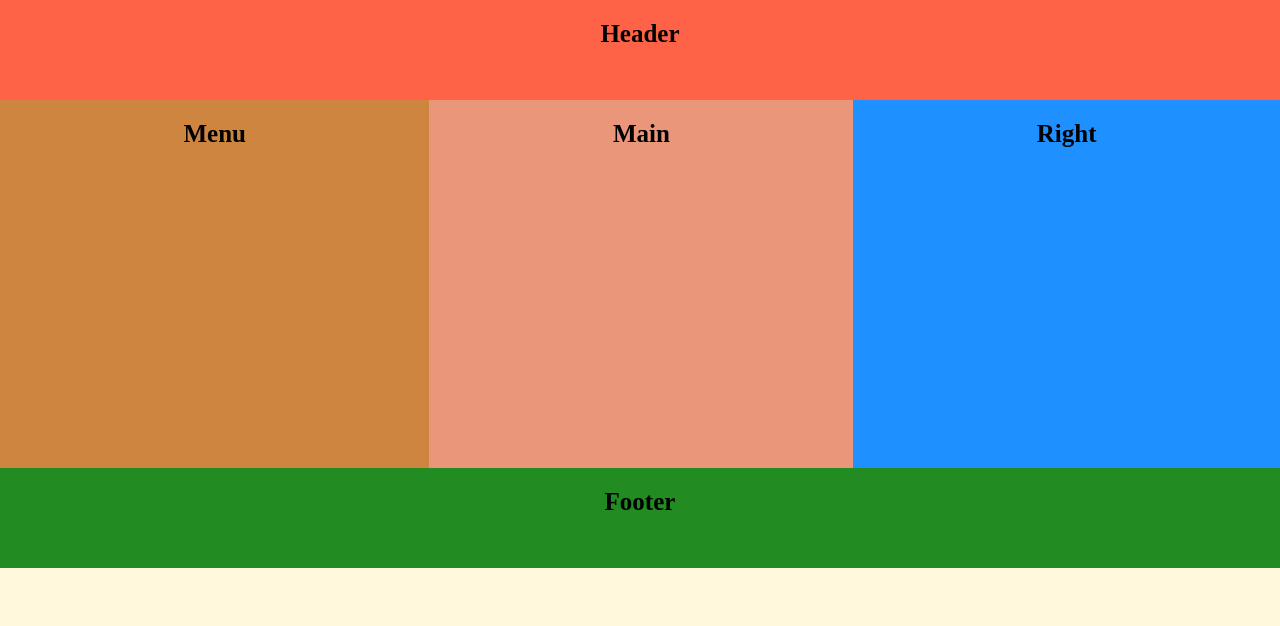
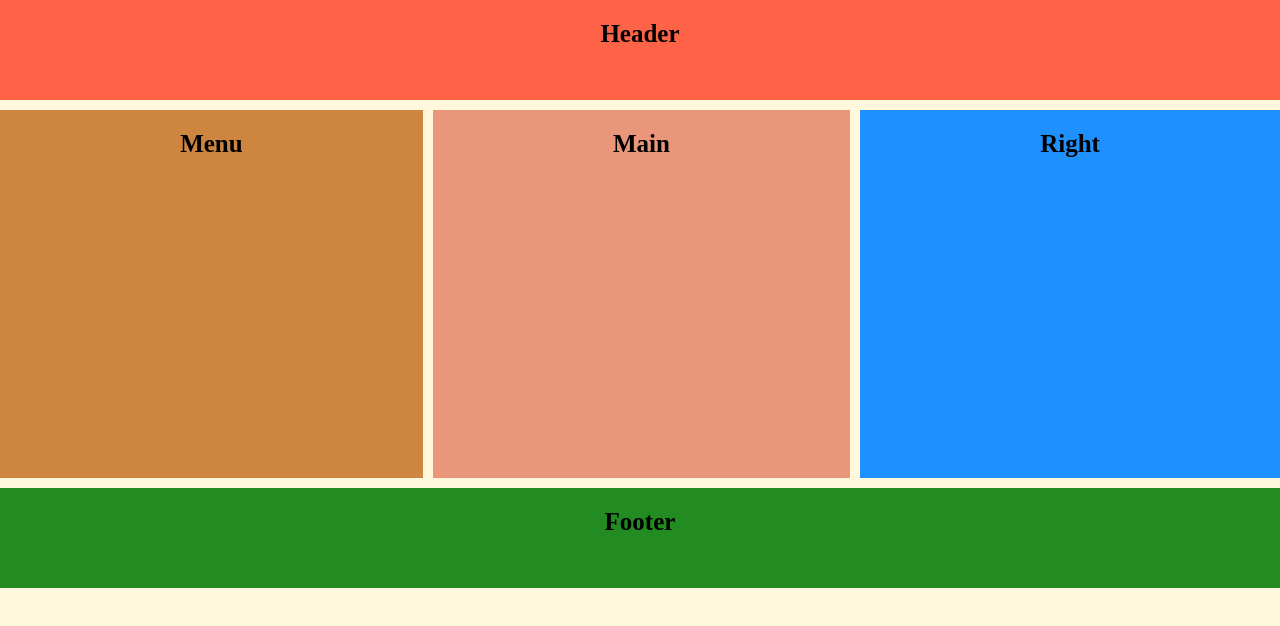
Before and after one commit to sachin6005/CSS-Responsive-grid-layout, a plain HTML site: page index.html in a window 1280 px wide. Drawn offline with Linux system fonts and the light colour scheme.

Commit message:
grid layout is built using css

```diff
--- a/style.css
+++ b/style.css
@@ -51,6 +51,7 @@ body{
 }
 #container{
     display: grid;
+    grid-gap: 10px;
     grid-template-areas: 'header header header header header header'
     'menu menu main main right right'
     'footer footer footer footer footer footer'
```
